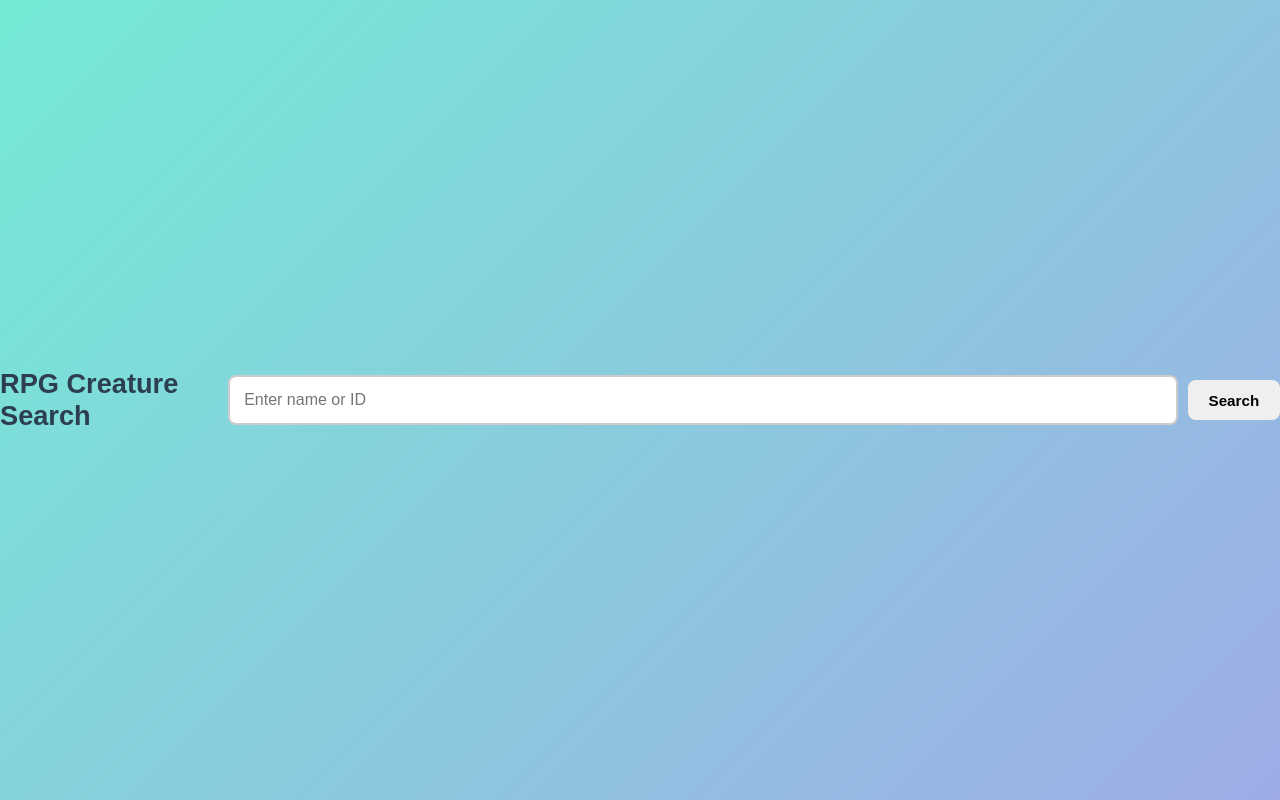
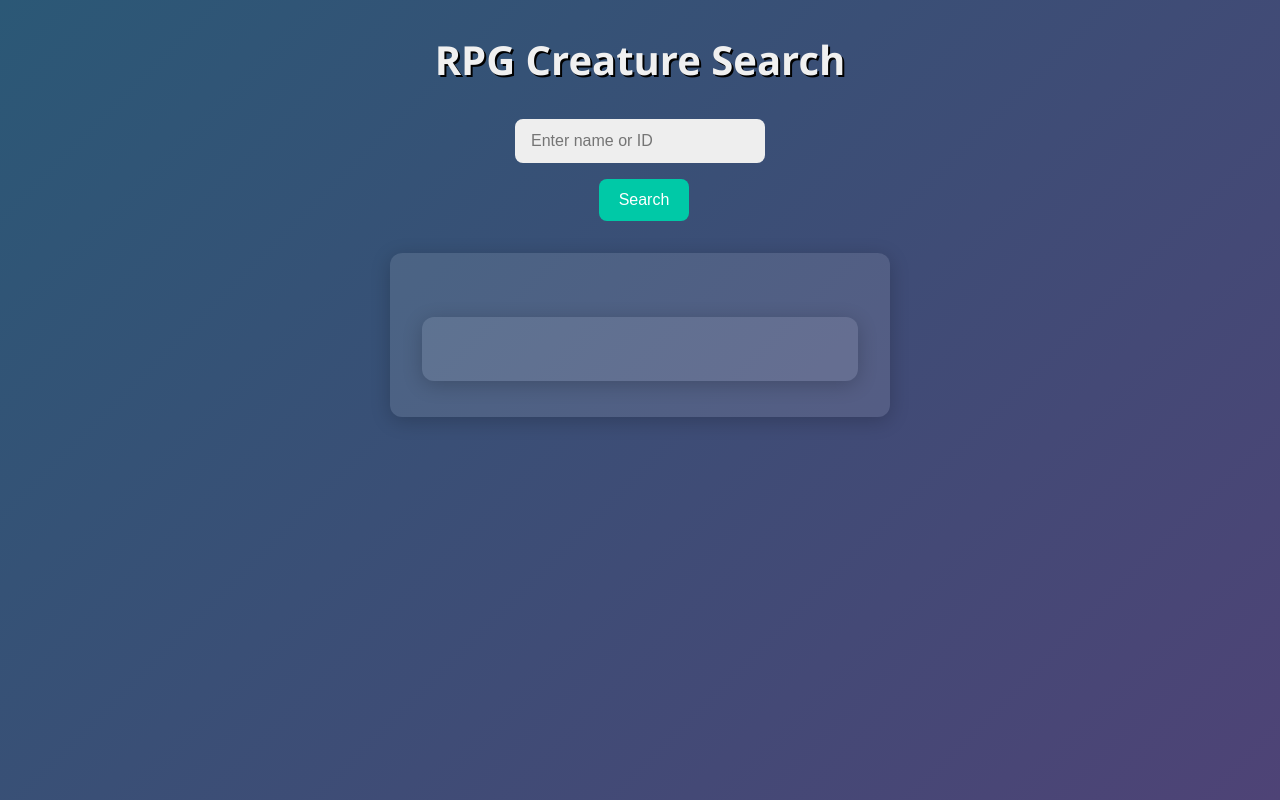
Before and after one commit to ManishSD090/RPG_Creature_Search, a plain HTML site: page index.html in a window 1280 px wide. Drawn offline with Linux system fonts and the light colour scheme.

Commit message:
Update styles.css

```diff
--- a/styles.css
+++ b/styles.css
@@ -1,84 +1,82 @@
-body {
+* {
   margin: 0;
   padding: 0;
-  font-family: "Poppins", sans-serif;
-  background: linear-gradient(135deg, #74ebd5, #9face6);
-  display: flex;
-  justify-content: center;
-  align-items: center;
-  height: 100vh;
+  box-sizing: border-box;
 }
 
-.validator-card {
-  background: white;
-  padding: 2.5rem 2rem;
-  border-radius: 1rem;
-  box-shadow: 0 10px 30px rgba(0, 0, 0, 0.15);
-  width: 100%;
-  max-width: 480px;
-  text-align: center;
+body {
+  font-family: 'Segoe UI', Tahoma, Geneva, Verdana, sans-serif;
+  background: linear-gradient(135deg, #2b5876, #4e4376);
+  color: #f0f0f0;
+  display: flex;
+  flex-direction: column;
+  align-items: center;
+  min-height: 100vh;
+  padding: 2rem;
 }
 
 h1 {
-  font-size: 1.7rem;
-  color: #2c3e50;
-  margin-bottom: 1.2rem;
+  font-size: 2.5rem;
+  margin-bottom: 2rem;
+  text-shadow: 2px 2px #000;
 }
 
 input {
-  width: 87%;
-  padding: 0.9rem;
+  padding: 0.8rem 1rem;
+  width: 250px;
   font-size: 1rem;
-  border: 2px solid #ccc;
-  border-radius: 0.5rem;
+  border: none;
+  border-radius: 8px;
+  margin-bottom: 1rem;
   outline: none;
-  transition: border-color 0.3s ease;
-  margin-right: 10px;
-}
-
-input:focus {
-  border-color: #6a82fb;
-}
-
-.button-group {
-  margin-top: 1.2rem;
-  display: flex;
-  gap: 1rem;
-  justify-content: center;
+  background: #eee;
+  color: #222;
 }
 
 button {
-  padding: 0.7rem 1.3rem;
-  font-size: 0.95rem;
+  padding: 0.75rem 1.2rem;
+  font-size: 1rem;
   border: none;
-  border-radius: 0.5rem;
+  border-radius: 8px;
+  background-color: #00c9a7;
+  color: white;
   cursor: pointer;
-  font-weight: 600;
   transition: background 0.3s ease;
+  margin-left: 0.5rem;
 }
 
-#check-btn {
-  background: #6a82fb;
+button:hover {
+  background-color: #00bfa5;
+}
+
+div {
+  margin-top: 2rem;
+  background-color: rgba(255, 255, 255, 0.1);
+  padding: 2rem;
+  border-radius: 12px;
+  width: 100%;
+  max-width: 500px;
+  box-shadow: 0 4px 20px rgba(0, 0, 0, 0.2);
+}
+
+h2 {
+  font-size: 1.8rem;
+  color: #ffec99;
+  margin-bottom: 1rem;
+}
+
+p {
+  margin: 0.3rem 0;
+  font-size: 1rem;
+}
+
+#types p {
+  display: inline-block;
+  background: #ff8a65;
+  padding: 4px 10px;
+  margin: 5px 5px 0 0;
+  border-radius: 6px;
+  font-weight: bold;
+  font-size: 0.9rem;
   color: white;
 }
-
-#check-btn:hover {
-  background: #5c6bc0;
-}
-
-#clear-btn {
-  background: #f0f0f0;
-  color: #333;
-}
-
-#clear-btn:hover {
-  background: #e0e0e0;
-}
-
-#results-div {
-  margin-top: 1.5rem;
-  font-size: 1.1rem;
-  color: #2c3e50;
-  font-weight: 500;
-  min-height: 1.5rem;
-}
```
